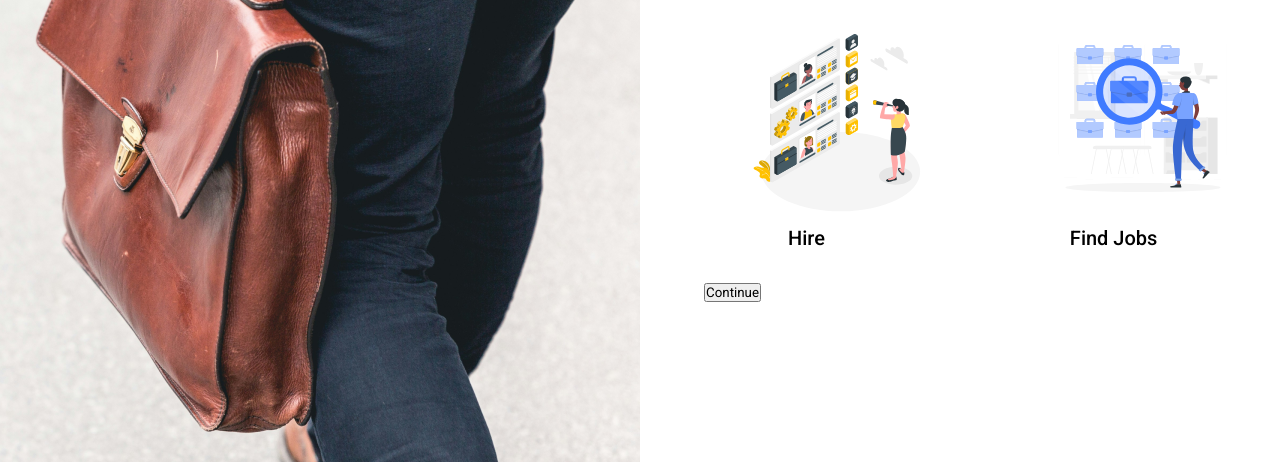
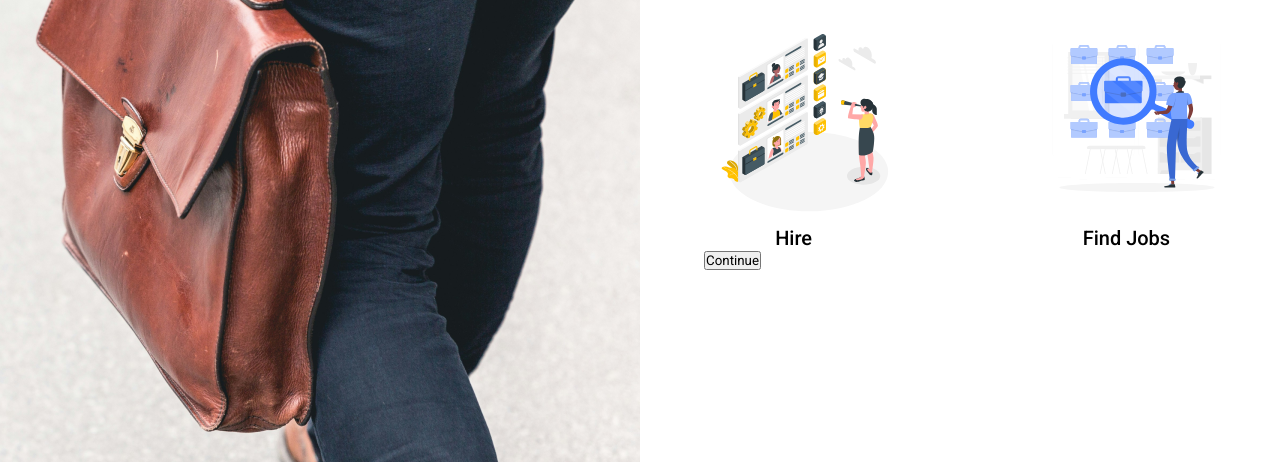
Before and after one commit to vivekt007/Getmyjobs, a plain HTML site: page onboarding1.html in a window 1280 px wide. Shown: the part 370-836 px from the top of the page. Drawn offline with Linux system fonts and the light colour scheme.

Commit message:
"Updated CSS styles for about.css and onboarding1.css files"

```diff
--- a/css/about.css
+++ b/css/about.css
@@ -147,7 +147,7 @@
     font-size: 14px;
 }
 
-.ourTeam{
+.ourTeam {
     display: flex;
     flex-direction: column;
     align-items: center;
@@ -188,7 +188,7 @@
     text-align: center;
 }
 
-@media screen and (max-width: 1200px){
+@media screen and (max-width: 1400px) {
     .aboutOurCompany {
         padding: 15vh 3rem 10vh 3rem;
     }
--- a/css/onboarding1.css
+++ b/css/onboarding1.css
@@ -97,9 +97,13 @@
 }
 
 .hiddenradio label{
-    width: 40%;
-    height: fit-content;
-    padding: 2rem;
+    width: 35%;
+    border-radius: 8px;
+    /* padding: 2rem 0; */
+}
+
+.hiddenradio label img{
+    width: 200px;
 }
 
 .hiddenradio [type=radio] {
@@ -121,5 +125,6 @@ article{
     transition: 0.3s;
     border: 1px solid var(--dark-color);
     box-shadow: 0 4px 2px var(--dark-color);
+    border-radius: 8px;
 
 }
```
